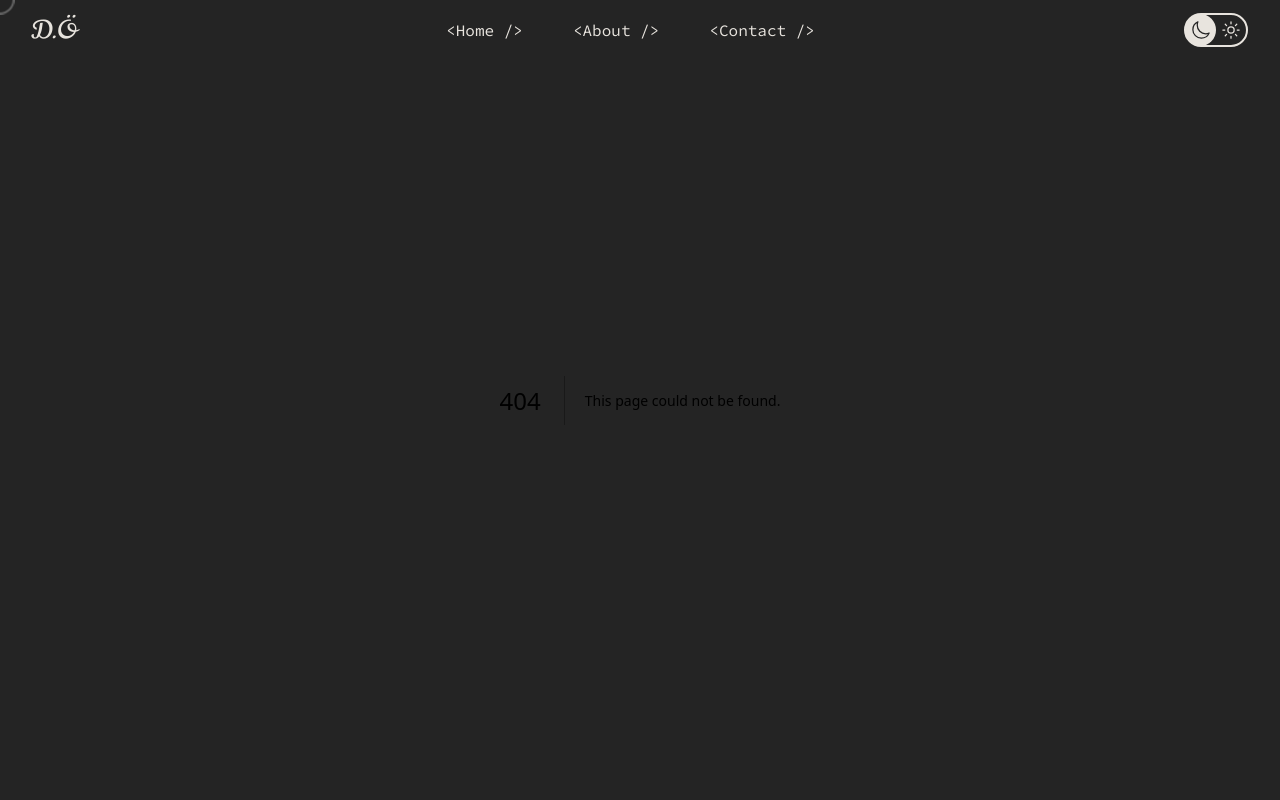
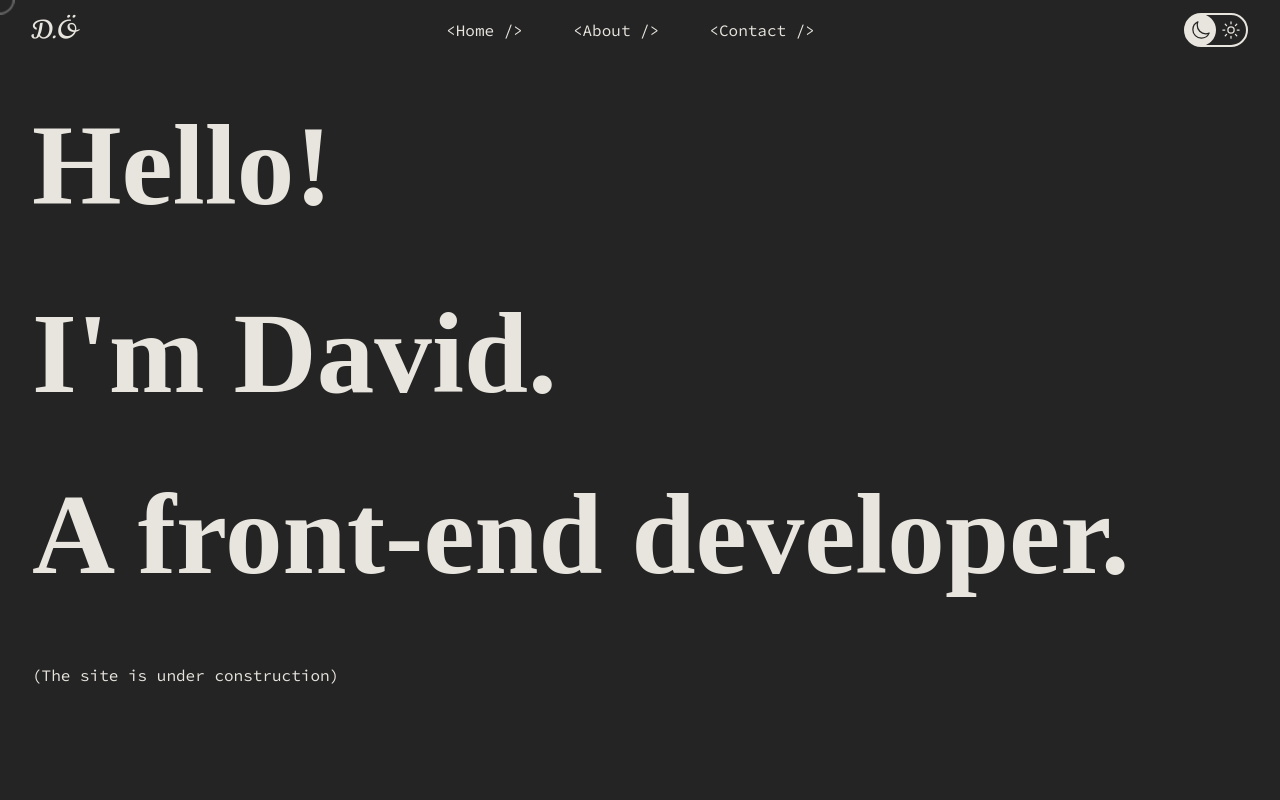
Before and after one commit to daoma90/portfolio, a Next.js app: page /about in a window 1280 px wide. Before the commit this address had no page. Shown: the top 800 px of the page. Built offline with nearby package versions, Linux system fonts and the light colour scheme; a web font is replaced by a local one.

Commit message:
add about page

```diff
--- /dev/null
+++ b/pages/about/index.tsx
@@ -0,0 +1,19 @@
+import MainHero from "@/components/library/organisms/MainHero";
+import Head from "next/head";
+
+export default function Home() {
+  return (
+    <>
+      <Head>
+        <title>David the front-end developer</title>
+        <meta name="description" content="Explore a front-end developers skill set" />
+        <meta name="viewport" content="width=device-width, initial-scale=1" />
+        <meta name="keyword" content="portfolio, front-end, front end, developer" />
+        <link rel="icon" href="/favicon.ico" />
+      </Head>
+      <main style={{ flex: "1" }}>
+        <MainHero />
+      </main>
+    </>
+  );
+}
```
